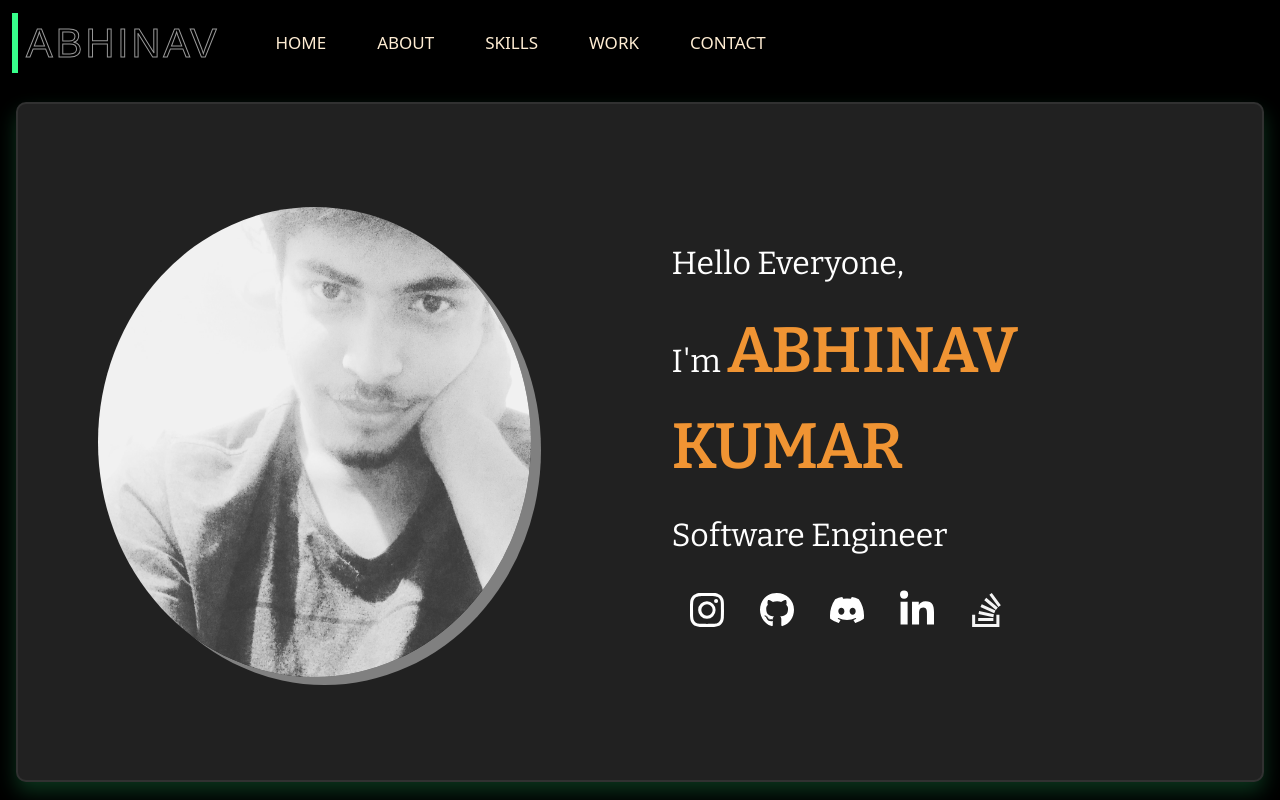
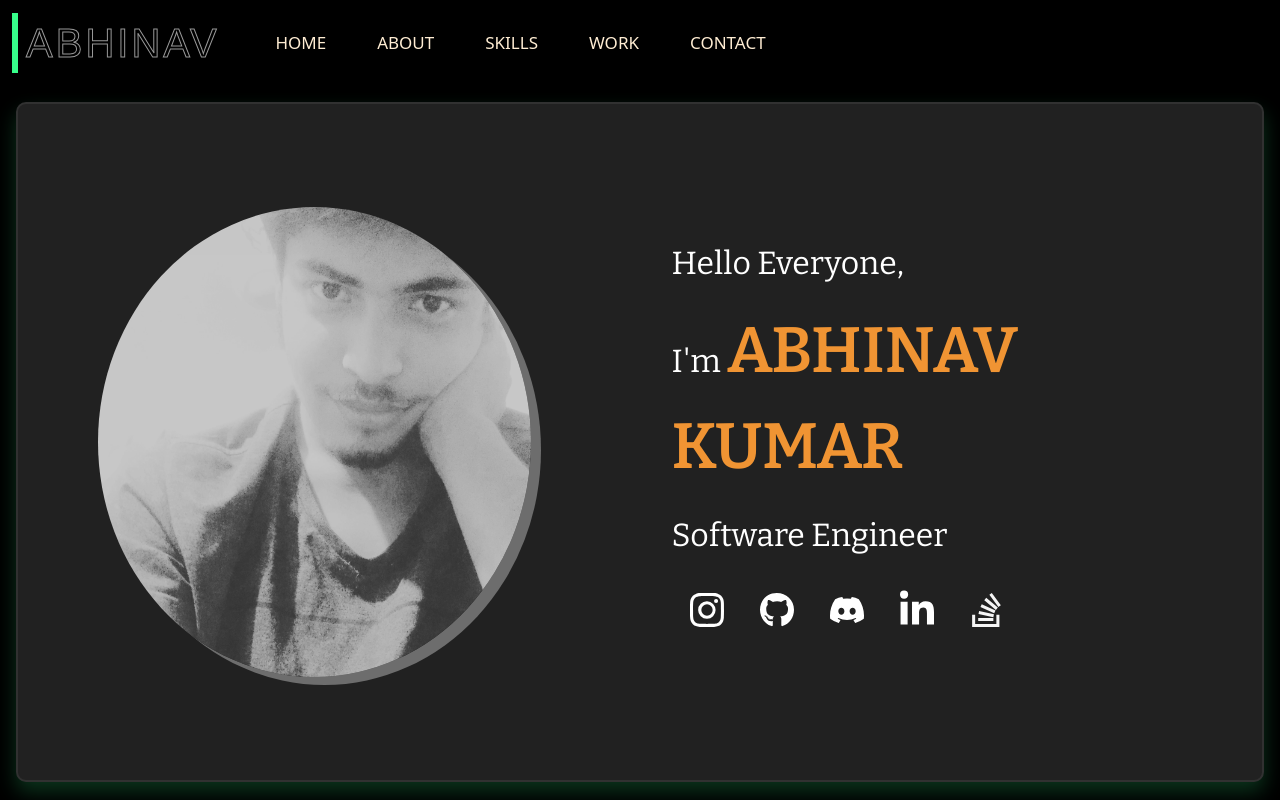
Before and after one commit to abhinav3254/angular-portfolio, an Angular app: page / in a window 1280 px wide. Built offline with nearby package versions, Linux system fonts and the light colour scheme.

Commit message:
image opacity

```diff
--- a/src/app/components/home/home.component.css
+++ b/src/app/components/home/home.component.css
@@ -46,7 +46,8 @@
     height: 100%;
     border-radius: 50%;
     margin: auto;
-    box-shadow: 10px 8px 0px rgba(128, 128, 128, 1)
+    box-shadow: 10px 8px 0px rgba(128, 128, 128, 1);
+    opacity: 0.8;
 }
 
 .right {
```
